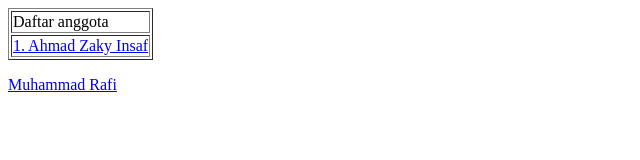
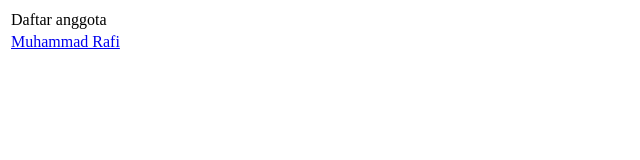
Before and after one commit to kaslanaaa/STIK2018-2025-6-RecycleItRight, a plain HTML site: page index.html in a window 1280 px wide. Shown: the whole page, without its empty margins (0-640 px from the left). Drawn offline with Linux system fonts and the light colour scheme.

Commit message:
Update index.html

```diff
--- a/index.html
+++ b/index.html
@@ -4,14 +4,9 @@
     <title>Utama – Admin</title>
   </head>
   <body>
-      <table border=”0”>
+    <table border="0">
       <tr><td>Daftar anggota</td></tr>
-        <tr><td> <a href="2304111010037.html">1. Ahmad Zaky Insaf</a></td></tr>
+      <tr><td><a href="2304111010041.html">Muhammad Rafi</a></td></tr>
     </table>
   </body>
 </html>
-
-    <!-- Tautan ke halaman lain -->
-    <p><a href="2304111010041.html">Muhammad Rafi</a></p>
-  </body>
-</html>
```
Lines whose indentation alone changed are shown as unchanged.
